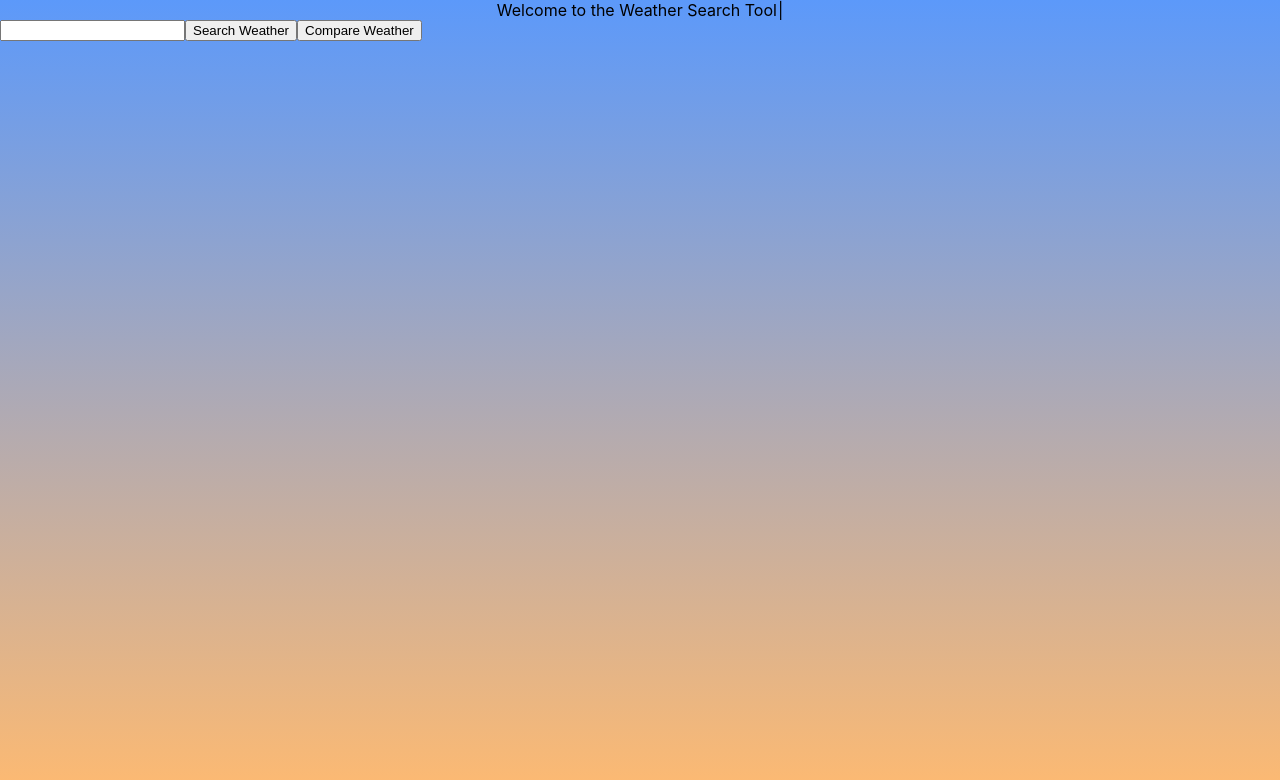
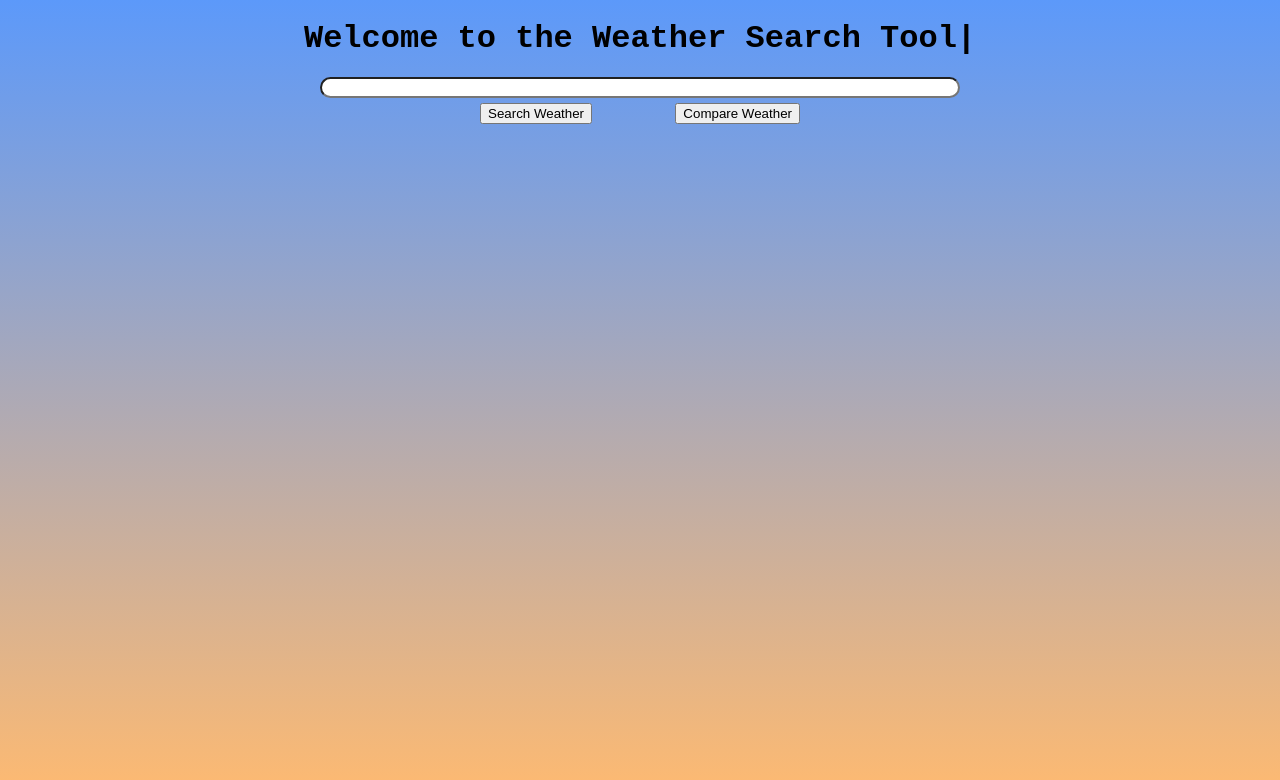
Before and after one commit to Itisafeature/weather-app, a React (Create React App) app: page / in a window 1280 px wide. Shown: the top 780 px of the page. Built offline with nearby package versions, Linux system fonts and the light colour scheme.

Commit message:
styling and structure changes

```diff
--- a/src/App.js
+++ b/src/App.js
@@ -1,12 +1,12 @@
 import React from 'react';
-import WeatherContainer from './WeatherContainer';
+import AppContainer from './AppContainer';
 import logo from './logo.svg';
 import './App.scss';
 
 function App() {
   return (
     <div className="App">
-      <WeatherContainer />
+      <AppContainer />
     </div>
   );
 }
--- a/src/WeatherContainer.jsx
+++ b/src/AppContainer.jsx
@@ -1,27 +1,21 @@
 import React, { useState } from 'react';
-import Typewriter from 'typewriter-effect';
+import Header from './Header'
 import Search from './Search';
 import WeatherDisplay from './WeatherDisplay';
 
-const WeatherContainer = () => {
+
+const AppContainer = () => {
   const [result, setResult] = useState([]);
   const [isCompare, setIsCompare] = useState(false);
   const [isError, setIsError] = useState(false);
 
   return (
-    <div className="weather-container">
-      <div className="header-container">
-      <Typewriter
-        options={{
-        strings: 'Welcome to the Weather Search Tool',
-        autoStart: true,
-        }}
-      />
-      </div>
+    <>
+      <Header />
       <Search result={result} setResult={setResult} setIsCompare={setIsCompare} setIsError={setIsError} />
       <WeatherDisplay result={result} isCompare={isCompare} />
-    </div>
+    </>
   )
 }
 
-export default WeatherContainer;
+export default AppContainer;
--- /dev/null
+++ b/src/Header.jsx
@@ -0,0 +1,17 @@
+import React from "react";
+import Typewriter from 'typewriter-effect';
+import './Header.scss';
+
+const Header = () => (
+  <div className="header-container">
+    <Typewriter
+      options={{
+      strings: 'Welcome to the Weather Search Tool',
+      autoStart: true,
+      skipAddStyles: true
+      }}
+    />
+  </div>
+)
+
+export default Header;
--- /dev/null
+++ b/src/Header.scss
@@ -0,0 +1,5 @@
+.header-container {
+  font-weight: 800;
+  font-size: 2em;
+  padding: 20px 0px;
+}
--- a/src/Search.jsx
+++ b/src/Search.jsx
@@ -26,9 +26,11 @@ const Search = ({result, setResult, setIsCompare, setIsError}) => {
 
   return (
     <div className="search-container">
-      <input type="text" className="searchbar" value={search} onChange={(e) => setSearch(e.target.value)} />
-      <button onClick={() => handleClick(false)}>Search Weather</button>
-      <button onClick={() => handleClick(true)}>Compare Weather</button>
+      <input type="text" className="search-bar" value={search} onChange={(e) => setSearch(e.target.value)} />
+      <div className="button-container">
+        <button className="search-button" onClick={() => handleClick(false)}>Search Weather</button>
+        <button className="compare-button" onClick={() => handleClick(true)}>Compare Weather</button>
+      </div>
     </div>
   )
 }
--- a/src/Search.scss
+++ b/src/Search.scss
@@ -1,4 +1,30 @@
 .search-container {
   display: flex;
-  // height: 10%;
+  margin: auto;
+  flex-direction: column;
+  align-items: center;
+
+  .search-bar {
+    font-family: 'Courier New', Courier, monospace;
+    width: 50%;
+    margin-bottom: 5px;
+    border-radius: 25px;
+    -webkit-border-radius: 25px;
+    -moz-border-radius: 25px;
+    -ms-border-radius: 25px;
+    -o-border-radius: 25px;
+  }
+
+  .button-container {
+    display: flex;
+    align-items: space-between;
+    align-self: center;
+    width: 25%;
+    justify-content: space-between;
+
+    button:hover {
+      box-shadow: 0 12px 16px 0 rgba(0, 0, 0, 0.24),
+        0 17px 50px 0 rgba(0, 0, 0, 0.19);
+    }
+  }
 }
--- a/src/index.scss
+++ b/src/index.scss
@@ -1,8 +1,11 @@
+* {
+  box-sizing: border-box;
+}
+
 body {
   margin: 0;
-  font-family: -apple-system, BlinkMacSystemFont, 'Segoe UI', 'Roboto', 'Oxygen',
-    'Ubuntu', 'Cantarell', 'Fira Sans', 'Droid Sans', 'Helvetica Neue',
-    sans-serif;
+  font-family: 'Courier New', Courier, monospace;
+  font-weight: bold;
   -webkit-font-smoothing: antialiased;
   -moz-osx-font-smoothing: grayscale;
 }
```
Also changed, not shown: 1 other file (tests, documents, lock files or other folders).
